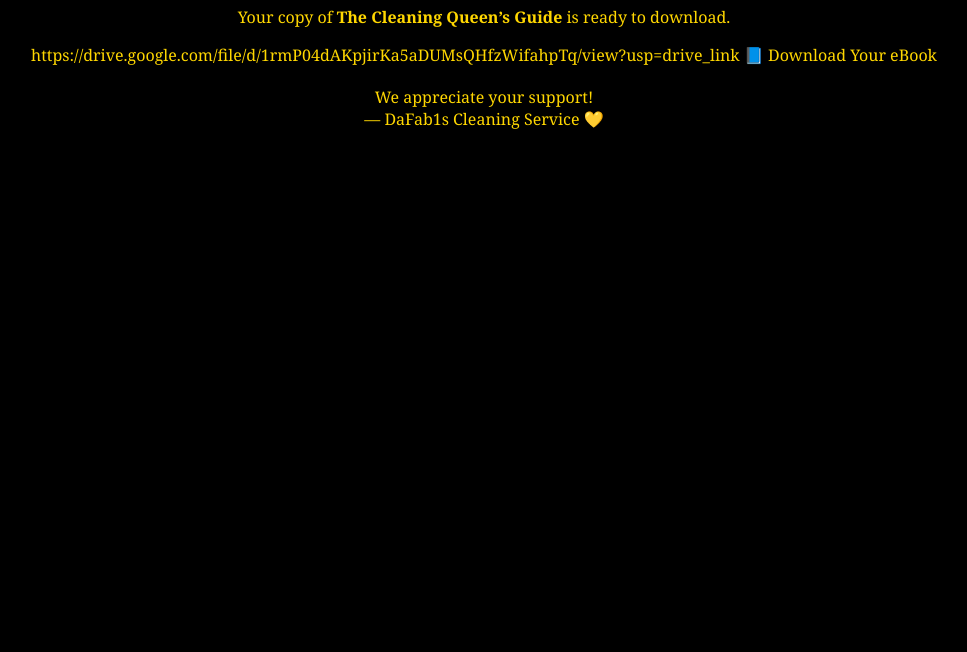
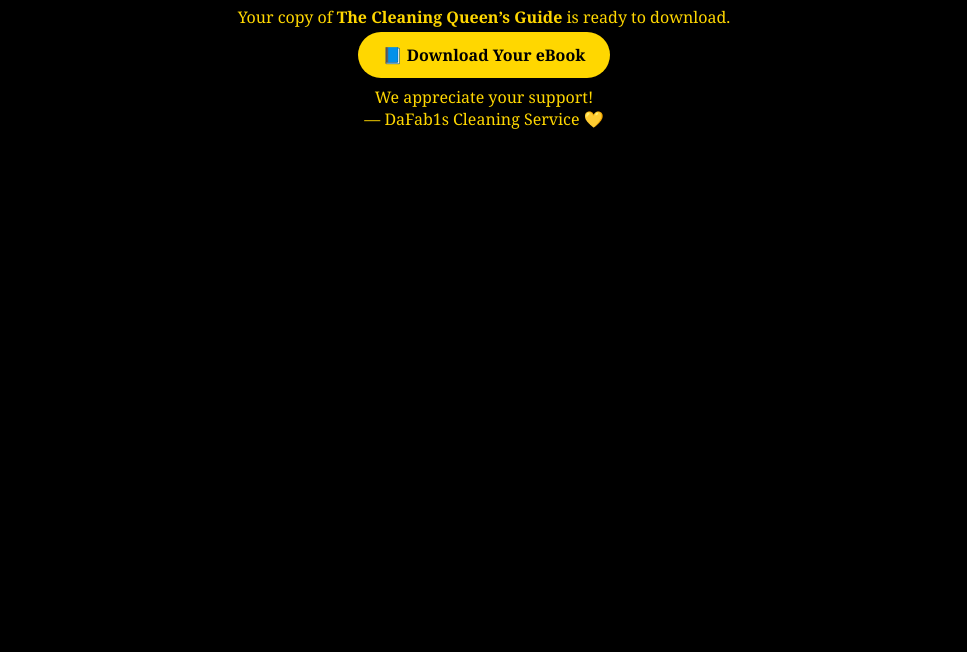
Before and after one commit to TierraT/dafab1s-cleaningqueen-site, a plain HTML site: page thankyou.html in a window 1280 px wide. Shown: the part 148-800 px from the top of the page, without its empty margins (156-1123 px from the left). Drawn offline with Linux system fonts and the light colour scheme.

Commit message:
Fixed eBook download button link

```diff
--- a/thankyou.html
+++ b/thankyou.html
@@ -28,7 +28,7 @@
 <body>
   <h1>Thank You for Your Purchase!</h1>
   <p>Your copy of <strong>The Cleaning Queen’s Guide</strong> is ready to download.</p>
-   https://drive.google.com/file/d/1rmP04dAKpjirKa5aDUMsQHfzWifahpTq/view?usp=drive_link
+   <a class="button" href="https://drive.google.com/uc?export=download&id=1rmP04dAKpjirKa5aDUMsQHfzWifahpTq" target="_blank">
     📘 Download Your eBook
   </a>
   <p style="margin-top: 20px;">We appreciate your support!<br>— DaFab1s Cleaning Service 💛</p>
```
